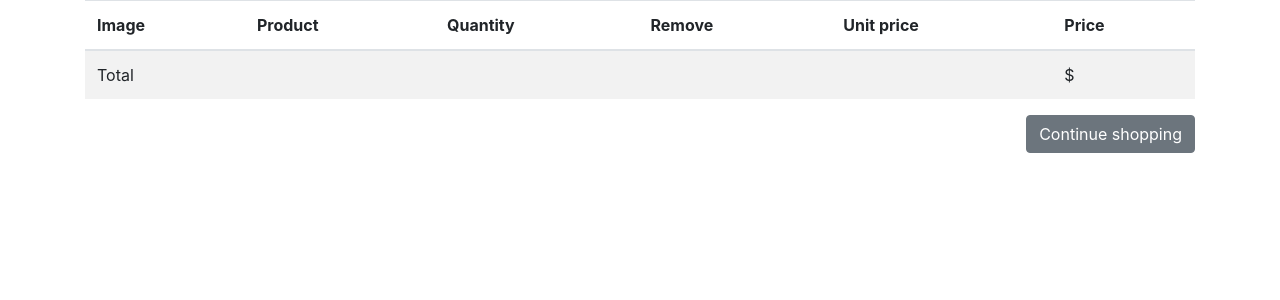
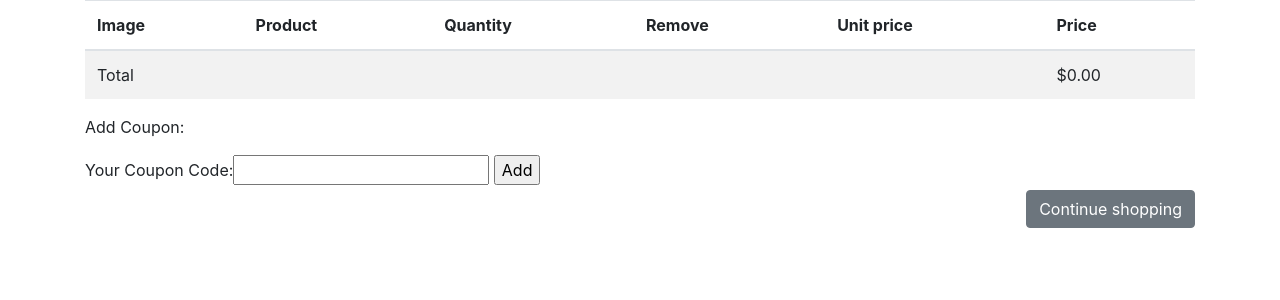
Before and after one commit to taulmax/Django-Mall, a Django app: page /cart/ in a window 1280 px wide. Shown: the part 58-358 px from the top of the page. Run offline with Django 3.2, Linux system fonts and the light colour scheme; some libraries are stand-ins or nearby versions.

Commit message:
coupon앱 마무리
coupon앱 마무리

```diff
--- a/cart/cart.py
+++ b/cart/cart.py
@@ -1,6 +1,8 @@
 from decimal import Decimal
 from django.conf import settings
 from shop.models import Product
+
+from coupon.models import Coupon
 
 
 class Cart(object):
@@ -10,6 +12,7 @@ class Cart(object):
         if not cart:
             cart = self.session[settings.CART_ID] = {}
         self.cart = cart
+        self.coupon_id = self.session.get('coupon_id')
 
     def __len__(self):
         return sum(item['quantity'] for item in self.cart.values())
@@ -53,7 +56,23 @@ class Cart(object):
 
     def clear(self):
         self.session[settings.CART_ID] = {}
+        self.session['coupon_id'] = None
         self.session.modified = True
 
     def get_product_total(self):
         return sum(Decimal(item['price'])*item['quantity'] for item in self.cart.values())
+
+    @property
+    def coupon(self):
+        if self.coupon_id:
+            return Coupon.objects.get(id=self.coupon_id)
+        return None
+
+    def get_discount_total(self):
+        if self.coupon:
+            if self.get_product_total() >= self.coupon.amount:
+                return self.coupon.amount
+        return Decimal(0)
+
+    def get_total_price(self):
+        return self.get_product_total() - self.get_discount_total()
--- a/cart/templates/cart/detail.html
+++ b/cart/templates/cart/detail.html
@@ -41,7 +41,18 @@
             </tr>
             {% endwith %}
         {% endfor %}
-
+        {% if cart.coupon %}
+            <tr class="subtotal">
+                <td>Subtotal</td>
+                <td colspan="4"></td>
+                <td >${{ cart.get_product_total }}</td>
+            </tr>
+            <tr>
+                    <td>"{{ cart.coupon.code }}" coupon (${{ cart.coupon.amount }})</td>
+                <td colspan="4"></td>
+                <td >- ${{ cart.get_discount_total|floatformat:"2" }}</td>
+            </tr>
+        {% endif %}
         <tr class="total">
             <td>Total</td>
             <td colspan="4"></td>
@@ -49,6 +60,15 @@
         </tr>
         </tbody>
     </table>
+    <p>
+        Add Coupon:
+    </p>
+    <form action='{% url "coupon:add" %}' method="post">
+        {{ add_coupon }}
+        <input type="submit" value="Add">
+        {% csrf_token %}
+    </form>
+
 
     <p class="text-right">
         <a href='{% url "shop:product_all" %}' class="btn btn-secondary">Continue shopping</a>
--- a/cart/views.py
+++ b/cart/views.py
@@ -2,6 +2,7 @@ from django.shortcuts import render, redirect, get_object_or_404
 from django.views.decorators.http import require_POST
 
 from shop.models import Product
+from coupon.forms import AddCouponForm
 from .forms import AddProductForm
 from .cart import Cart
 
@@ -29,8 +30,8 @@ def remove(request, product_id):
 
 def detail(request):
     cart = Cart(request)
-
+    add_coupon = AddCouponForm()
     for product in cart:
         product['quantity_form'] = AddProductForm(
             initial={'quantity': product['quantity'], 'is_update': True})
-    return render(request, 'cart/detail.html', {'cart': cart})
+    return render(request, 'cart/detail.html', {'cart': cart, 'add_coupon': add_coupon})
--- a/config/settings.py
+++ b/config/settings.py
@@ -47,6 +47,7 @@ INSTALLED_APPS = [
     'allauth.socialaccount',
     'allauth.socialaccount.providers.naver',
     'cart',
+    'coupon',
 ]
 
 CART_ID = 'cart_in_session'
--- a/config/urls.py
+++ b/config/urls.py
@@ -20,5 +20,6 @@ urlpatterns = [
     path('admin/', admin.site.urls),
     path('accounts/', include('allauth.urls')),
     path('cart/', include('cart.urls')),
+    path('coupon/', include('coupon.urls')),
     path('', include('shop.urls')),
 ]
--- /dev/null
+++ b/coupon/forms.py
@@ -0,0 +1,5 @@
+from django import forms
+
+
+class AddCouponForm(forms.Form):
+    code = forms.CharField(label='Your Coupon Code')
--- /dev/null
+++ b/coupon/urls.py
@@ -0,0 +1,8 @@
+from django.urls import path
+from .views import add_coupon
+
+app_name = 'coupon'
+
+urlpatterns = [
+    path('add/', add_coupon, name='add'),
+]
```
Also changed, not shown: coupon/admin.py (+9 -1 lines), coupon/models.py (+12 -1 lines), coupon/views.py (+21 -2 lines), coupon/migrations/0001_initial.py (added).
